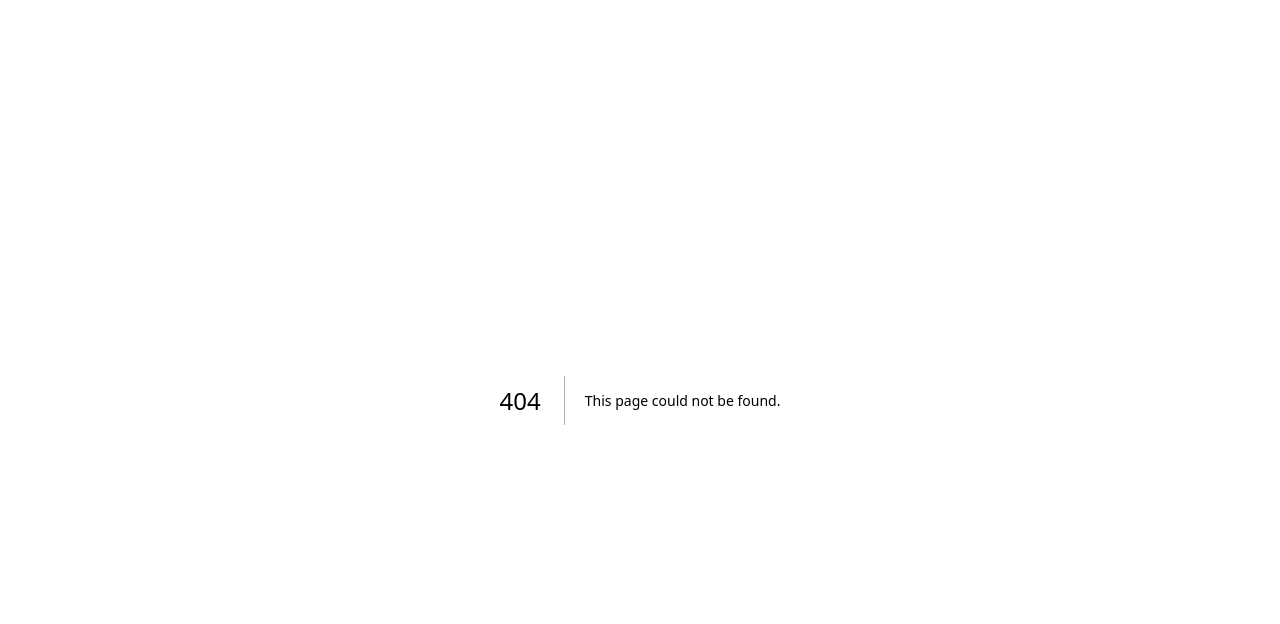
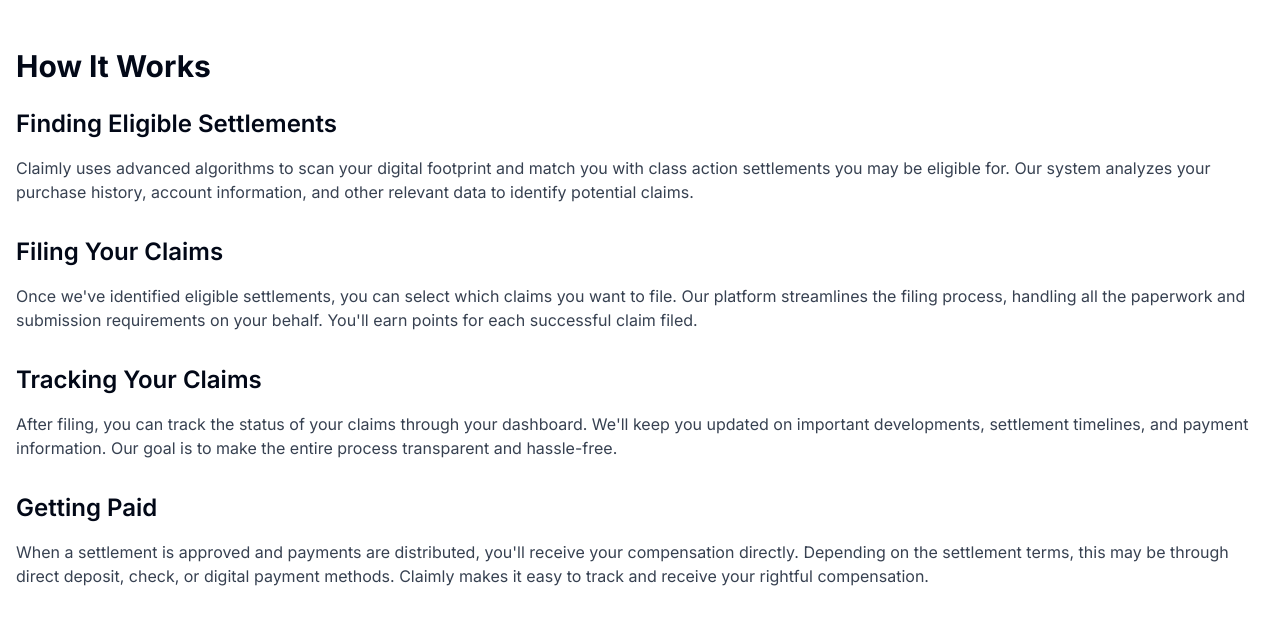
Before and after one commit to dzodze00/claimly.app, a Next.js app: page /how-it-works in a window 1280 px wide. Before the commit this address had no page. Shown: the top 624 px of the page. Built offline with nearby package versions, Linux system fonts and the light colour scheme.

Commit message:
Create page.tsx

```diff
--- /dev/null
+++ b/app/how-it-works/page.tsx
@@ -0,0 +1,45 @@
+export default function HowItWorksPage() {
+  return (
+    <div className="container mx-auto py-12 px-4">
+      <h1 className="text-3xl font-bold mb-6">How It Works</h1>
+
+      <div className="space-y-8">
+        <section>
+          <h2 className="text-2xl font-semibold mb-4">Finding Eligible Settlements</h2>
+          <p className="text-gray-700">
+            Claimly uses advanced algorithms to scan your digital footprint and match you with class action settlements
+            you may be eligible for. Our system analyzes your purchase history, account information, and other relevant
+            data to identify potential claims.
+          </p>
+        </section>
+
+        <section>
+          <h2 className="text-2xl font-semibold mb-4">Filing Your Claims</h2>
+          <p className="text-gray-700">
+            Once we've identified eligible settlements, you can select which claims you want to file. Our platform
+            streamlines the filing process, handling all the paperwork and submission requirements on your behalf.
+            You'll earn points for each successful claim filed.
+          </p>
+        </section>
+
+        <section>
+          <h2 className="text-2xl font-semibold mb-4">Tracking Your Claims</h2>
+          <p className="text-gray-700">
+            After filing, you can track the status of your claims through your dashboard. We'll keep you updated on
+            important developments, settlement timelines, and payment information. Our goal is to make the entire
+            process transparent and hassle-free.
+          </p>
+        </section>
+
+        <section>
+          <h2 className="text-2xl font-semibold mb-4">Getting Paid</h2>
+          <p className="text-gray-700">
+            When a settlement is approved and payments are distributed, you'll receive your compensation directly.
+            Depending on the settlement terms, this may be through direct deposit, check, or digital payment methods.
+            Claimly makes it easy to track and receive your rightful compensation.
+          </p>
+        </section>
+      </div>
+    </div>
+  )
+}
```
